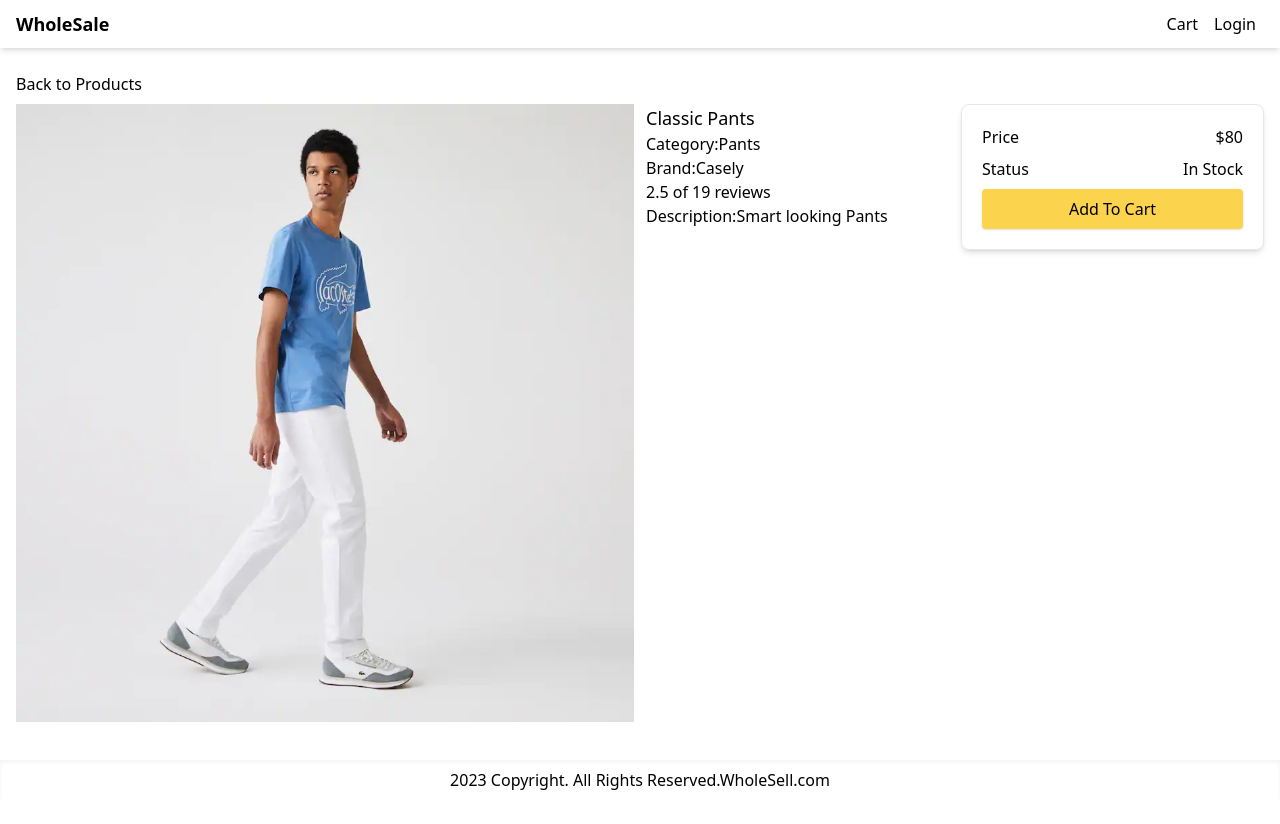
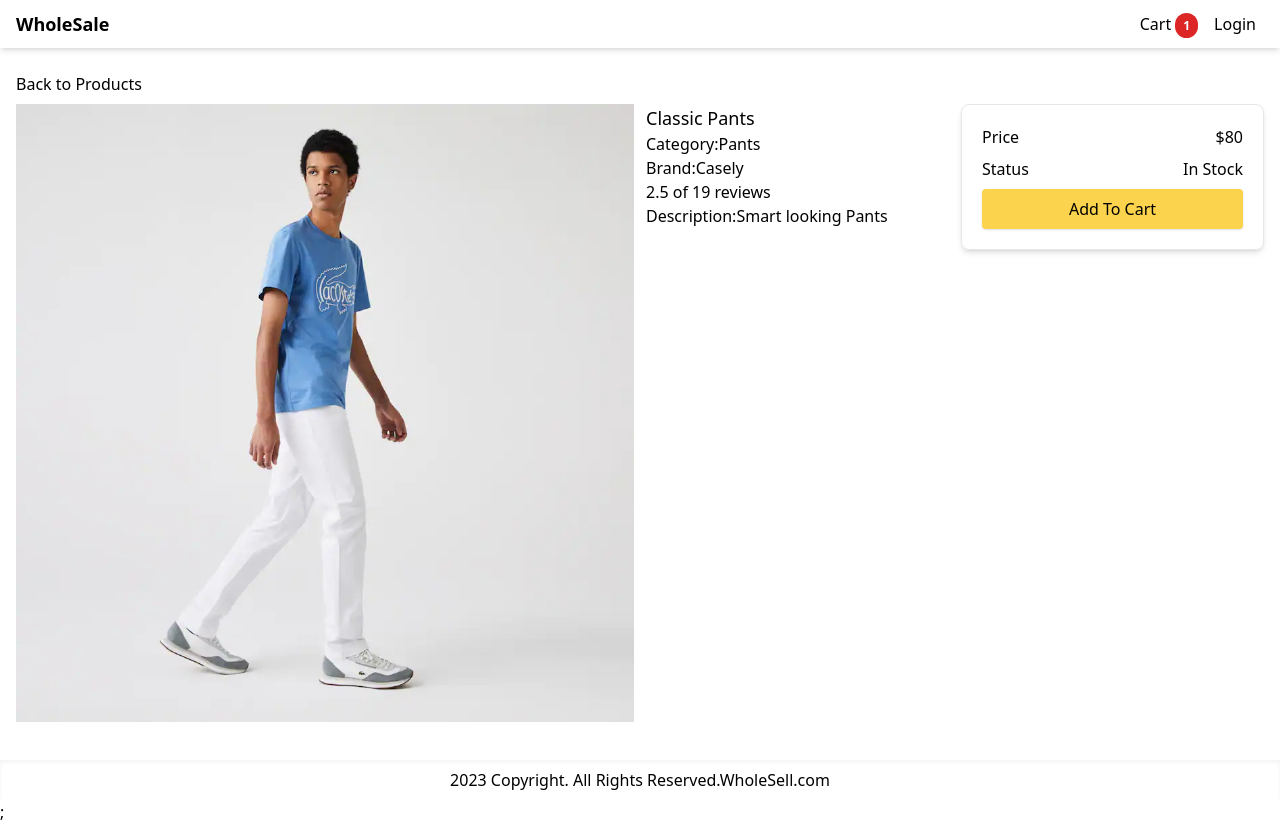
Before and after one commit to enamulhimel/nextjs-tailwind-react-wholesale, a Next.js app: page /product/classic-pants in a window 1280 px wide. Both pictures are taken after a click on the button "Add To Cart". Before the commit the page ends 800 px from the top, so only its background shows below. Built offline with nearby package versions, Linux system fonts and the light colour scheme.

Commit message:
add to cart functionality

```diff
--- a/components/Layout.js
+++ b/components/Layout.js
@@ -1,8 +1,11 @@
-import React from 'react';
+import React, { useContext } from 'react';
 import Head from 'next/head';
 import Link from 'next/link';
+import { Store } from '@/utilities/Store';
 
 export default function Layout({ title, children }) {
+  const { state, dispatch } = useContext(Store);
+  const { cart } = state;
   return (
     <>
       <Head>
@@ -19,6 +22,11 @@
             <div>
               <Link href="/cart" className="p-2">
                 Cart
+                {cart.cartItems.length > 0 && (
+                  <span className="ml-1 rounded-full bg-red-600 px-2 py-1 text-xs font-bold text-white">
+                    {cart.cartItems.reduce((a, c) => a + c.quantity, 0)}
+                  </span>
+                )}
               </Link>
               <Link href="/login" className="p-2">
                 Login
--- a/pages/_app.js
+++ b/pages/_app.js
@@ -1,5 +1,10 @@
 import '@/styles/globals.css';
+import { StoreProvider } from '@/utilities/Store';
 
 export default function App({ Component, pageProps }) {
-  return <Component {...pageProps} />;
+  return (
+    <StoreProvider>
+      <Component {...pageProps} />;
+    </StoreProvider>
+  );
 }
--- a/pages/product/[slug].js
+++ b/pages/product/[slug].js
@@ -1,17 +1,30 @@
 import Layout from '@/components/Layout';
 import data from '@/utilities/data';
 import { useRouter } from 'next/router';
-import React from 'react';
+import React, { useContext } from 'react';
 import Link from 'next/link';
 import Image from 'next/image';
+import { Store } from '@/utilities/Store';
 
 export default function ProductScreen() {
+  const { state, dispatch } = useContext(Store);
   const { query } = useRouter();
   const { slug } = query;
   const product = data.products.find((x) => x.slug === slug);
   if (!product) {
     return <div>Product Not Found</div>;
   }
+  const addToCartHandler = () => {
+    const existItem = state.cart.cartItems.find((x) => x.slug === slug);
+    const quantity = existItem ? existItem.quantity + 1 : 1;
+
+    if (product.countInStock < quantity) {
+      alert('Sorry,Product is out of stock');
+      return;
+    }
+
+    dispatch({ type: 'CART_ADD_ITEM', payload: { ...product, quantity } });
+  };
   return (
     <Layout title={product.name}>
       <div className="py-2">
@@ -50,7 +63,12 @@
               <div>Status</div>
               <div>{product.countInStock > 0 ? 'In Stock' : 'Unavailable'}</div>
             </div>
-            <button className="primary-button w-full">Add To Cart</button>
+            <button
+              className="primary-button w-full"
+              onClick={addToCartHandler}
+            >
+              Add To Cart
+            </button>
           </div>
         </div>
       </div>
--- /dev/null
+++ b/utilities/Store.js
@@ -0,0 +1,33 @@
+import { createContext, useReducer } from 'react';
+
+export const Store = createContext();
+
+const initialState = {
+  cart: { cartItems: [] },
+};
+
+function reducer(state, action) {
+  switch (action.type) {
+    case 'CART_ADD_ITEM': {
+      const newItem = action.payload;
+      const existItem = state.cart.cartItems.find(
+        (item) => item.slug === newItem.slug
+      );
+      const cartItems = existItem
+        ? state.cart.cartItems.map((item) =>
+            item.name === existItem.name ? newItem : item
+          )
+        : [...state.cart.cartItems, newItem];
+
+      return { ...state, cart: { ...state.cart, cartItems } };
+    }
+    default:
+      return state;
+  }
+}
+
+export function StoreProvider({ children }) {
+  const [state, dispatch] = useReducer(reducer, initialState);
+  const value = { state, dispatch };
+  return <Store.Provider value={value}>{children}</Store.Provider>;
+}
```
